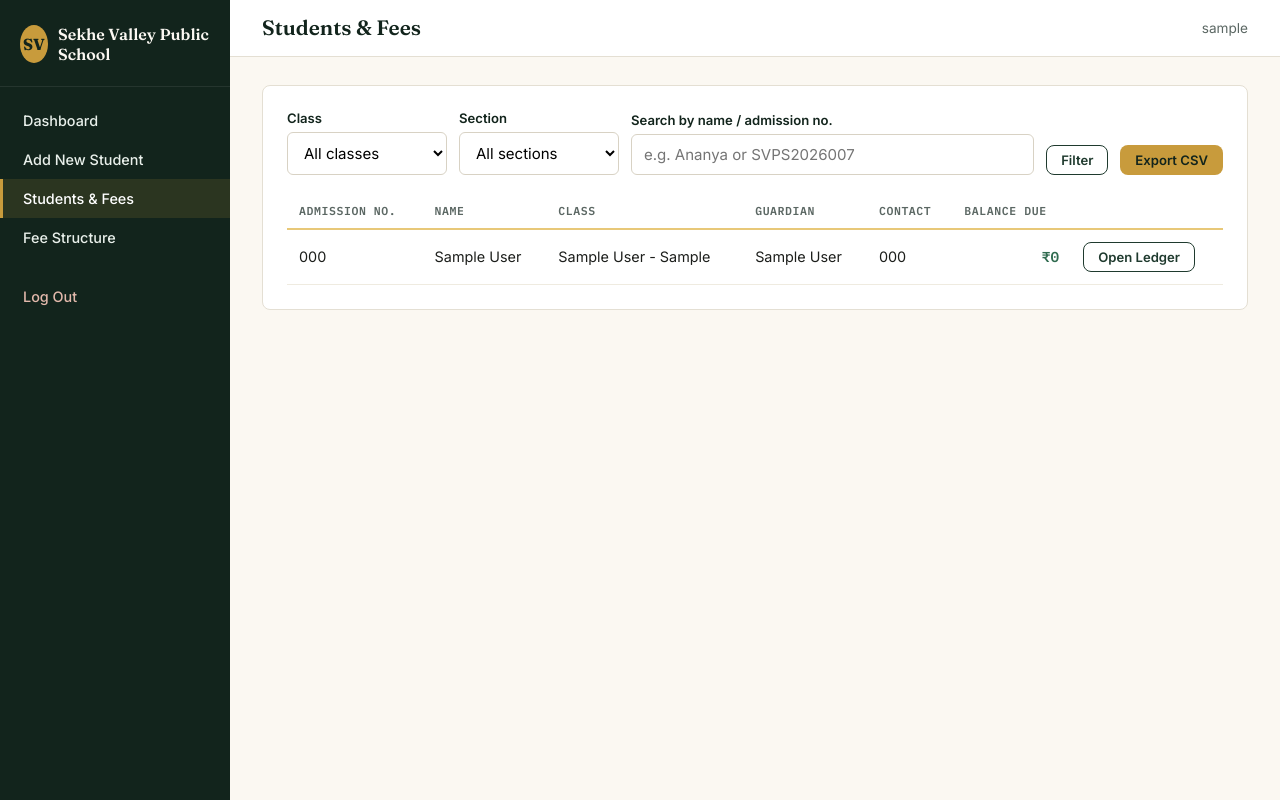
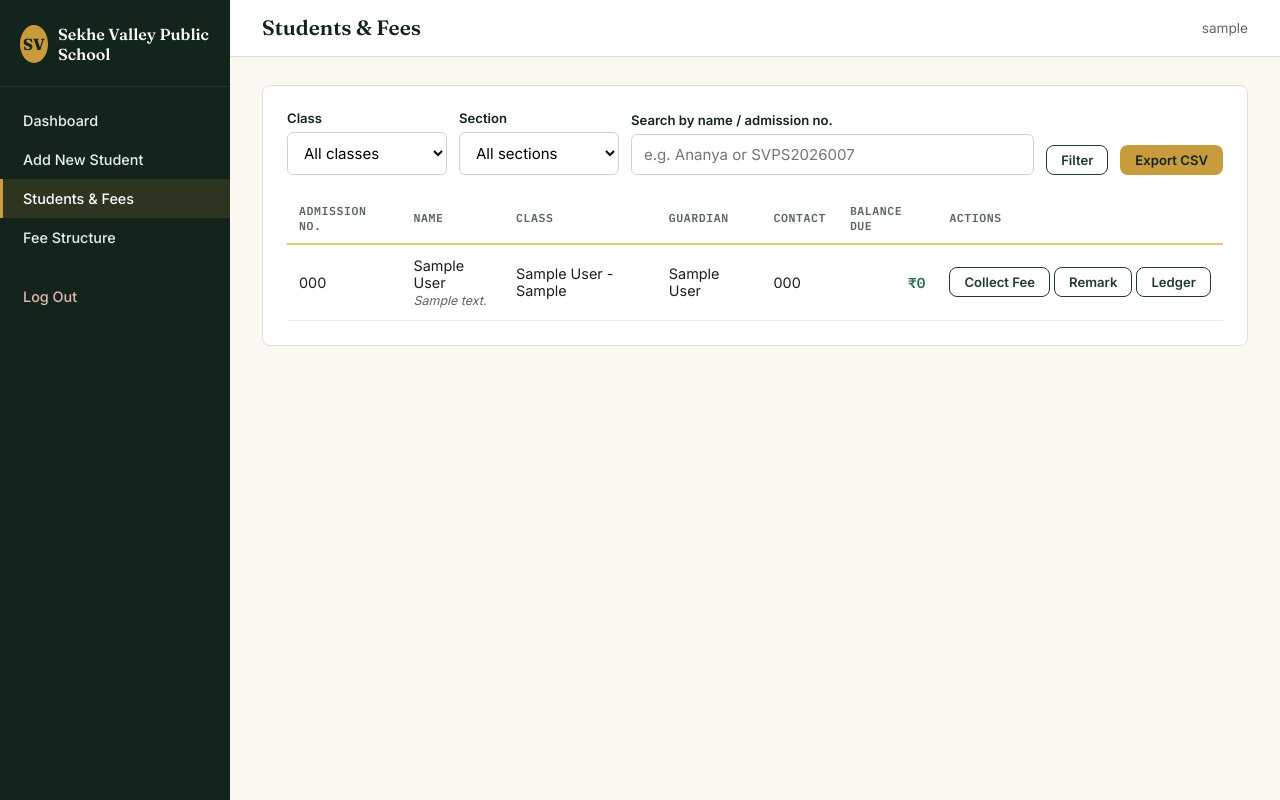
Before and after one commit to kamalgupta08/shiksha_valley_public_school, a Flask app: page /students in a window 1280 px wide. Run offline with Flask 3, Linux system fonts and the light colour scheme; the visitor is signed in with stand-in values (Sample User, id 1); tables that the repository leaves empty hold one stand-in row (values such as "Sample post").

Commit message:
Add files via upload

```diff
--- a/app.py
+++ b/app.py
@@ -1,6 +1,7 @@
 import csv
 import io
-from datetime import date, datetime
+from datetime import date, datetime, timezone
+from zoneinfo import ZoneInfo
 
 from flask import (
     Flask, render_template, request, redirect, url_for,
@@ -9,7 +10,7 @@ from flask import (
 
 from config import Config
 from extensions import db
-from models import FeeStructure, Student, Transaction
+from models import FeeStructure, Student, Transaction, StudentNote
 from utils import login_required, generate_admission_number
 
 
@@ -23,7 +24,22 @@ def create_app():
         _seed_fee_structure_if_empty()
 
     register_routes(app)
+    _register_template_filters(app)
     return app
+
+
+def _register_template_filters(app):
+    @app.template_filter("ist")
+    def ist_filter(dt):
+        """Renders a stored UTC timestamp as 'DD Mon YYYY, HH:MM AM/PM' in India time,
+        so the ledger shows when a deposit actually happened, regardless of where the
+        server itself is hosted."""
+        if dt is None:
+            return "—"
+        if dt.tzinfo is None:
+            dt = dt.replace(tzinfo=timezone.utc)
+        local_dt = dt.astimezone(ZoneInfo("Asia/Kolkata"))
+        return local_dt.strftime("%d %b %Y, %I:%M %p")
 
 
 def _seed_fee_structure_if_empty():
@@ -231,12 +247,16 @@ def register_routes(app):
     @login_required
     def deposit_fee(student_id):
         student = Student.query.get_or_404(student_id)
+        is_ajax = request.headers.get("X-Requested-With") == "XMLHttpRequest"
+
         try:
             amount = float(request.form.get("amount", 0))
         except ValueError:
             amount = 0
 
         if amount <= 0:
+            if is_ajax:
+                return jsonify({"ok": False, "error": "Enter a valid deposit amount."}), 400
             flash("Enter a valid deposit amount.", "danger")
             return redirect(url_for("student_ledger", student_id=student.id))
 
@@ -253,7 +273,38 @@ def register_routes(app):
         )
         db.session.add(txn)
         db.session.commit()
+
+        if is_ajax:
+            return jsonify({
+                "ok": True,
+                "balance": student.balance,
+                "message": f"Deposit of Rs {amount:,.2f} recorded for {student.name}.",
+            })
+
         flash(f"Deposit of Rs {amount:,.2f} recorded for {student.name}.", "success")
+        return redirect(url_for("student_ledger", student_id=student.id))
+
+    @app.route("/students/<int:student_id>/note", methods=["POST"])
+    @login_required
+    def add_student_note(student_id):
+        student = Student.query.get_or_404(student_id)
+        is_ajax = request.headers.get("X-Requested-With") == "XMLHttpRequest"
+        note_text = request.form.get("note", "").strip()
+
+        if not note_text:
+            if is_ajax:
+                return jsonify({"ok": False, "error": "Remark can't be empty."}), 400
+            flash("Remark can't be empty.", "danger")
+            return redirect(url_for("student_ledger", student_id=student.id))
+
+        note = StudentNote(student_id=student.id, note=note_text)
+        db.session.add(note)
+        db.session.commit()
+
+        if is_ajax:
+            return jsonify({"ok": True, "note": note.note, "created_at": note.created_at.strftime("%d %b %Y")})
+
+        flash("Remark added.", "success")
         return redirect(url_for("student_ledger", student_id=student.id))
 
     @app.route("/students/<int:student_id>/promote", methods=["GET", "POST"])
--- a/models.py
+++ b/models.py
@@ -56,6 +56,10 @@ class Student(db.Model):
         "Transaction", backref="student", lazy="dynamic",
         cascade="all, delete-orphan", order_by="Transaction.date, Transaction.id"
     )
+    notes = db.relationship(
+        "StudentNote", backref="student", lazy="dynamic",
+        cascade="all, delete-orphan", order_by="StudentNote.created_at.desc()"
+    )
 
     @property
     def balance(self):
@@ -76,6 +80,24 @@ class Student(db.Model):
             "admission_date": self.admission_date.isoformat() if self.admission_date else None,
             "balance": self.balance,
             "is_active": self.is_active,
+        }
+
+
+class StudentNote(db.Model):
+    """A general remark about a student — e.g. 'requested fee extension',
+    not tied to any specific deposit. Shown on the students list and ledger."""
+    __tablename__ = "student_notes"
+
+    id = db.Column(db.Integer, primary_key=True)
+    student_id = db.Column(db.Integer, db.ForeignKey("students.id"), nullable=False)
+    note = db.Column(db.String(500), nullable=False)
+    created_at = db.Column(db.DateTime, default=datetime.utcnow)
+
+    def to_dict(self):
+        return {
+            "id": self.id,
+            "note": self.note,
+            "created_at": self.created_at.strftime("%d %b %Y") if self.created_at else None,
         }
 
 
--- a/static/css/style.css
+++ b/static/css/style.css
@@ -393,6 +393,40 @@ table.data-table tbody tr:hover { background: var(--forest-tint); }
 .toolbar { display: flex; gap: 12px; align-items: end; flex-wrap: wrap; margin-bottom: 18px; }
 .toolbar .field { margin-bottom: 0; min-width: 160px; }
 
+.row-remark {
+  font-size: 0.78rem;
+  font-style: italic;
+  color: var(--slate);
+  margin-top: 2px;
+}
+.row-actions { white-space: nowrap; }
+.inline-panel-row td {
+  background: var(--forest-tint);
+  padding: 12px 16px;
+}
+.inline-collect-form, .inline-remark-form {
+  display: flex;
+  align-items: center;
+  gap: 10px;
+  flex-wrap: wrap;
+}
+.inline-panel-label {
+  font-family: var(--font-mono);
+  font-size: 0.75rem;
+  color: var(--forest);
+  font-weight: 600;
+}
+.inline-collect-form input, .inline-collect-form select,
+.inline-remark-form input {
+  padding: 7px 10px;
+  border: 1px solid #D8D2C4;
+  border-radius: 6px;
+  font-size: 0.85rem;
+  font-family: var(--font-body);
+}
+.inline-collect-form input[name="amount"] { width: 110px; }
+.inline-panel-status { font-size: 0.78rem; font-weight: 600; }
+
 .empty-state { text-align: center; padding: 50px 20px; color: var(--slate); }
 .empty-state h3 { color: var(--forest-dark); }
 
--- a/static/js/students.js
+++ b/static/js/students.js
@@ -14,4 +14,82 @@ $(function () {
       $form.trigger('submit');
     }, 500);
   });
+
+  function formatRupees(amount) {
+    return '₹' + Number(amount).toLocaleString('en-IN', { maximumFractionDigits: 0 });
+  }
+
+  // Toggle the inline "Collect Fee" panel for a row (closing the remark panel if open)
+  $('.toggle-collect').on('click', function () {
+    var $row = $(this).closest('tr');
+    $row.next('.collect-panel').toggle();
+    $row.next('.collect-panel').next('.remark-panel').hide();
+  });
+
+  // Toggle the inline "Remark" panel for a row (closing the collect panel if open)
+  $('.toggle-remark').on('click', function () {
+    var $row = $(this).closest('tr');
+    $row.next('.collect-panel').hide();
+    $row.next('.collect-panel').next('.remark-panel').toggle();
+  });
+
+  // Submit a deposit inline, then update that row's balance without reloading the page
+  $('.inline-collect-form').on('submit', function (e) {
+    e.preventDefault();
+    var $formEl = $(this);
+    var $panelRow = $formEl.closest('tr');
+    var $studentRow = $panelRow.prev('tr');
+    var studentId = $studentRow.data('student-id');
+    var $status = $formEl.find('.inline-panel-status');
+
+    $.ajax({
+      url: '/students/' + studentId + '/deposit',
+      method: 'POST',
+      data: $formEl.serialize(),
+      headers: { 'X-Requested-With': 'XMLHttpRequest' }
+    }).done(function (resp) {
+      var $balanceCell = $studentRow.find('.balance-cell');
+      $balanceCell.text(formatRupees(resp.balance));
+      $balanceCell.toggleClass('due', resp.balance > 0);
+      $balanceCell.toggleClass('clear', resp.balance <= 0);
+      $status.text('Saved.').css('color', 'var(--green-ok)');
+      $formEl[0].reset();
+      setTimeout(function () {
+        $panelRow.hide();
+        $status.text('');
+      }, 900);
+    }).fail(function (xhr) {
+      var msg = (xhr.responseJSON && xhr.responseJSON.error) || 'Could not save deposit.';
+      $status.text(msg).css('color', 'var(--red)');
+    });
+  });
+
+  // Submit a remark inline, then show it under the student's name without reloading
+  $('.inline-remark-form').on('submit', function (e) {
+    e.preventDefault();
+    var $formEl = $(this);
+    var $panelRow = $formEl.closest('tr');
+    var $studentRow = $panelRow.prev('tr').prev('tr'); // collect-panel row sits in between
+    var studentId = $studentRow.data('student-id');
+    var $status = $formEl.find('.inline-panel-status');
+
+    $.ajax({
+      url: '/students/' + studentId + '/note',
+      method: 'POST',
+      data: $formEl.serialize(),
+      headers: { 'X-Requested-With': 'XMLHttpRequest' }
+    }).done(function (resp) {
+      var $remarkDiv = $studentRow.find('.row-remark');
+      $remarkDiv.text(resp.note).show();
+      $status.text('Saved.').css('color', 'var(--green-ok)');
+      $formEl[0].reset();
+      setTimeout(function () {
+        $panelRow.hide();
+        $status.text('');
+      }, 900);
+    }).fail(function (xhr) {
+      var msg = (xhr.responseJSON && xhr.responseJSON.error) || 'Could not save remark.';
+      $status.text(msg).css('color', 'var(--red)');
+    });
+  });
 });
--- a/templates/dashboard.html
+++ b/templates/dashboard.html
@@ -43,11 +43,11 @@
   <h2>Recent Deposits</h2>
   {% if recent_payments %}
     <table class="data-table">
-      <thead><tr><th>Date</th><th>Student</th><th>Mode</th><th>Amount</th></tr></thead>
+      <thead><tr><th>Date &amp; Time</th><th>Student</th><th>Mode</th><th>Amount</th></tr></thead>
       <tbody>
         {% for t in recent_payments %}
         <tr>
-          <td>{{ t.date.strftime('%d %b %Y') }}</td>
+          <td style="white-space: nowrap;">{{ t.created_at | ist }}</td>
           <td><a href="{{ url_for('student_ledger', student_id=t.student_id) }}">{{ t.student.name }}</a></td>
           <td>{{ t.mode }}</td>
           <td class="num-cell">&#8377;{{ "{:,.0f}".format(t.amount) }}</td>
--- a/templates/students_list.html
+++ b/templates/students_list.html
@@ -44,21 +44,57 @@
         <th>Guardian</th>
         <th>Contact</th>
         <th class="num-cell">Balance Due</th>
-        <th></th>
+        <th>Actions</th>
       </tr>
     </thead>
     <tbody>
       {% for s in students %}
-      <tr>
+      {% set latest_note = s.notes.first() %}
+      <tr data-student-id="{{ s.id }}">
         <td>{{ s.admission_number }}</td>
-        <td>{{ s.name }}</td>
+        <td>
+          {{ s.name }}
+          <div class="row-remark" {% if not latest_note %}style="display:none;"{% endif %}>
+            {{ latest_note.note if latest_note else '' }}
+          </div>
+        </td>
         <td>{{ s.class_name }} - {{ s.section }}</td>
         <td>{{ s.guardian_name or '—' }}</td>
         <td>{{ s.contact_number or '—' }}</td>
-        <td class="num-cell {{ 'due' if s.balance > 0 else 'clear' }}">
+        <td class="num-cell balance-cell {{ 'due' if s.balance > 0 else 'clear' }}">
           &#8377;{{ "{:,.0f}".format(s.balance) }}
         </td>
-        <td><a href="{{ url_for('student_ledger', student_id=s.id) }}" class="btn btn-outline btn-sm">Open Ledger</a></td>
+        <td class="row-actions">
+          <button type="button" class="btn btn-outline btn-sm toggle-collect">Collect Fee</button>
+          <button type="button" class="btn btn-outline btn-sm toggle-remark">Remark</button>
+          <a href="{{ url_for('student_ledger', student_id=s.id) }}" class="btn btn-outline btn-sm">Ledger</a>
+        </td>
+      </tr>
+      <tr class="inline-panel-row collect-panel" style="display:none;">
+        <td colspan="7">
+          <form class="inline-collect-form">
+            <span class="inline-panel-label">Collect fee &mdash;</span>
+            <input type="number" name="amount" placeholder="Amount" step="0.01" min="1" required>
+            <select name="mode">
+              <option value="Cash">Cash</option>
+              <option value="Online">Online / UPI</option>
+              <option value="Cheque">Cheque</option>
+            </select>
+            <input type="text" name="remarks" placeholder="Remark for this deposit (optional)">
+            <button type="submit" class="btn btn-primary btn-sm">Save Deposit</button>
+            <span class="inline-panel-status"></span>
+          </form>
+        </td>
+      </tr>
+      <tr class="inline-panel-row remark-panel" style="display:none;">
+        <td colspan="7">
+          <form class="inline-remark-form">
+            <span class="inline-panel-label">Add remark &mdash;</span>
+            <input type="text" name="note" placeholder="e.g. Requested extension until next month" style="width: 320px;" required>
+            <button type="submit" class="btn btn-primary btn-sm">Save Remark</button>
+            <span class="inline-panel-status"></span>
+          </form>
+        </td>
       </tr>
       {% endfor %}
     </tbody>
```
Also changed, not shown: templates/student_ledger.html (+27 -2 lines), README.md.
